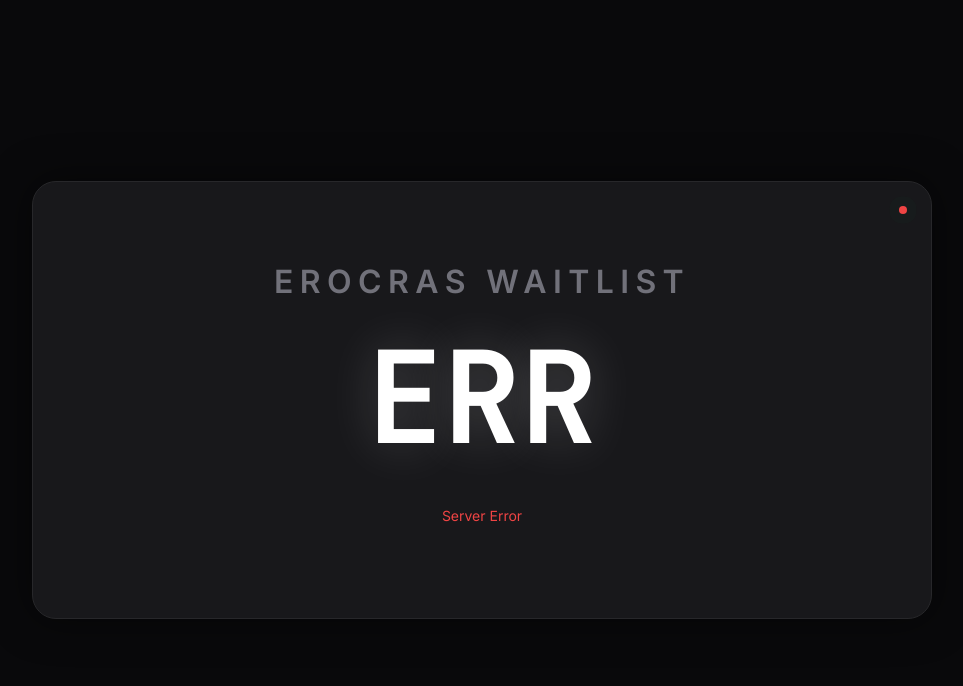
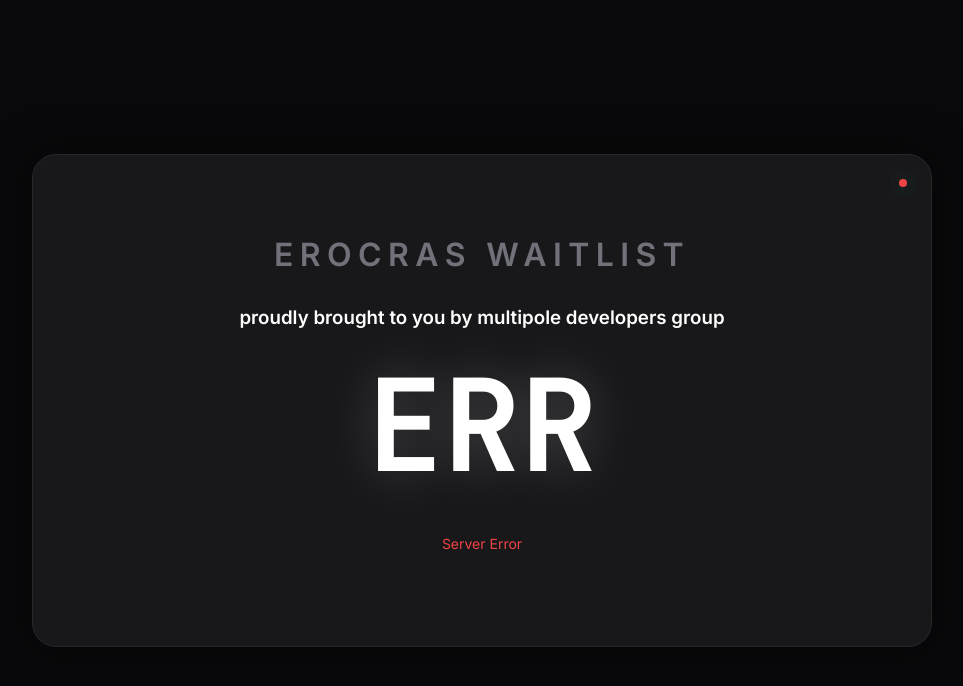
Before and after one commit to moses-banda/waitlist-monitor, a plain HTML site: page frontend/index.html in a window 1280 px wide. Shown: the whole page, without its empty margins (158-1121 px from the left). Drawn offline with Linux system fonts and the light colour scheme; no server answers.

Commit message:
never givign in again

```diff
--- a/frontend/index.html
+++ b/frontend/index.html
@@ -4,7 +4,7 @@
 <head>
     <meta charset="UTF-8">
     <meta name="viewport" content="width=device-width, initial-scale=1.0">
-    <title>Live Monitor by the SPB guys</title>
+    <title>Live Monitor by the SPB guys,</title>
     <link rel="stylesheet" href="style.css">
     <link rel="preconnect" href="https://fonts.googleapis.com">
     <link rel="preconnect" href="https://fonts.gstatic.com" crossorigin>
@@ -18,6 +18,7 @@
         <div class="card">
             <div class="status-dot"></div>
             <h2>EROCRAS WAITLIST</h2>
+            <h3> proudly brought to you by multipole developers group</h3>
             <div id="counter" class="counter">--</div>
             <p id="status-text" class="subtext">Initializing... Dashikis</p>
         </div>
```
